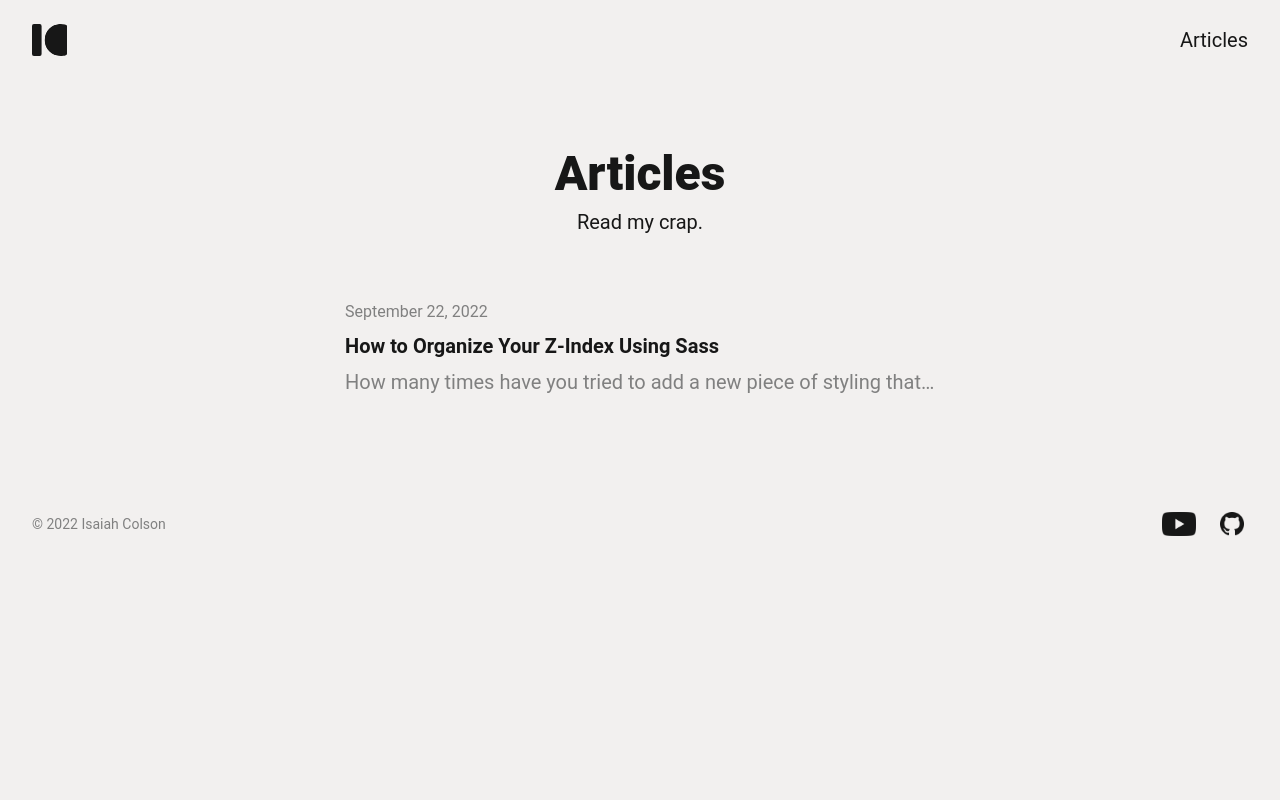
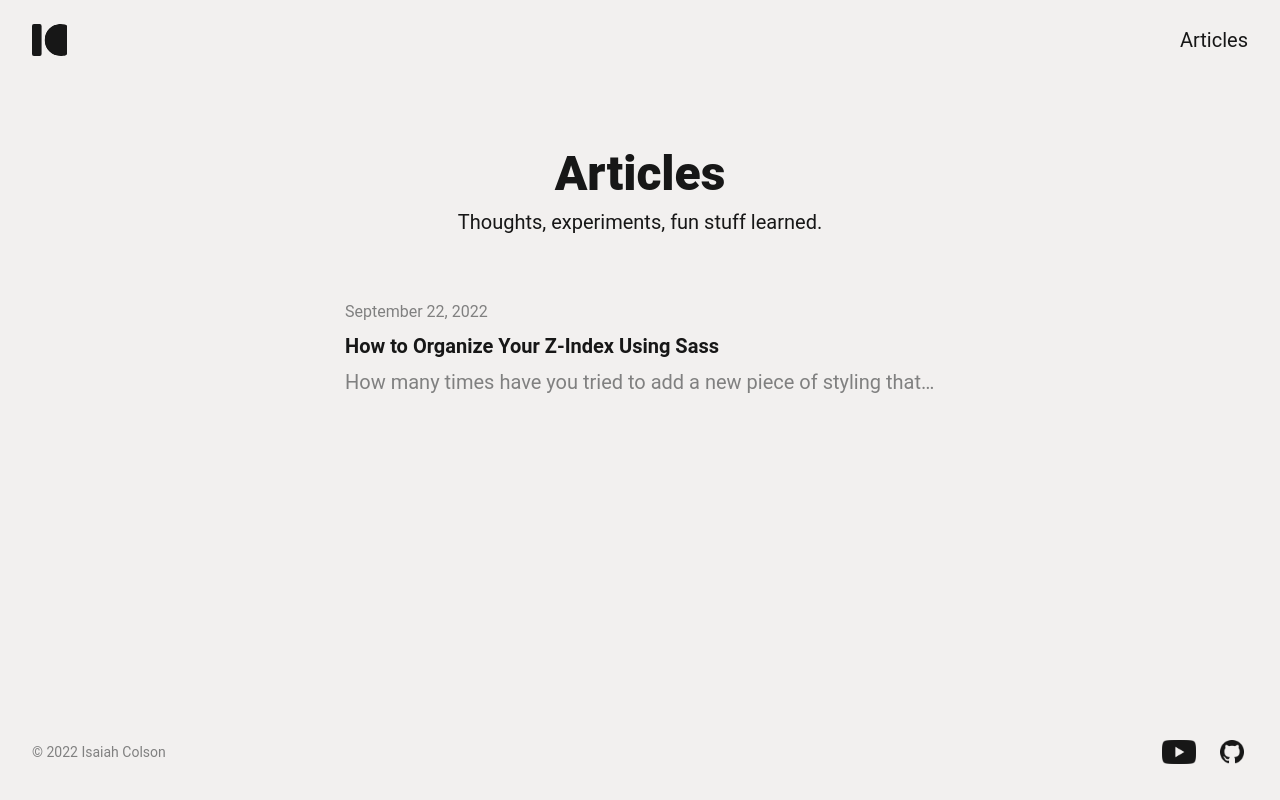
Before and after one commit to isaiahcolson/colson-site, a React app: page /articles in a window 1280 px wide. Built offline with nearby package versions, Linux system fonts and the light colour scheme; no server answers.

Commit message:
fix footer on articles index page

```diff
--- a/src/pages/Articles.tsx
+++ b/src/pages/Articles.tsx
@@ -3,12 +3,14 @@ import { Link } from "react-router-dom";
 
 function Articles() {
   return (
-    <div className="py-12 md:py-16 max-w-[590px] mx-auto">
+    <div className="py-12 md:py-16 max-w-[590px] mx-auto h-[calc(100vh-132px)] md:h-[calc(100vh-160px)]">
       <div className="pb-8">
         <div className="pb-12 md:text-center md:pb-16">
           <h1 className="pb-1">Articles</h1>
 
-          <p className="md:text-xl">Read my crap.</p>
+          <p className="md:text-xl">
+            Thoughts, experiments, fun stuff learned.
+          </p>
         </div>
 
         <Link to="/articles/001">
```
